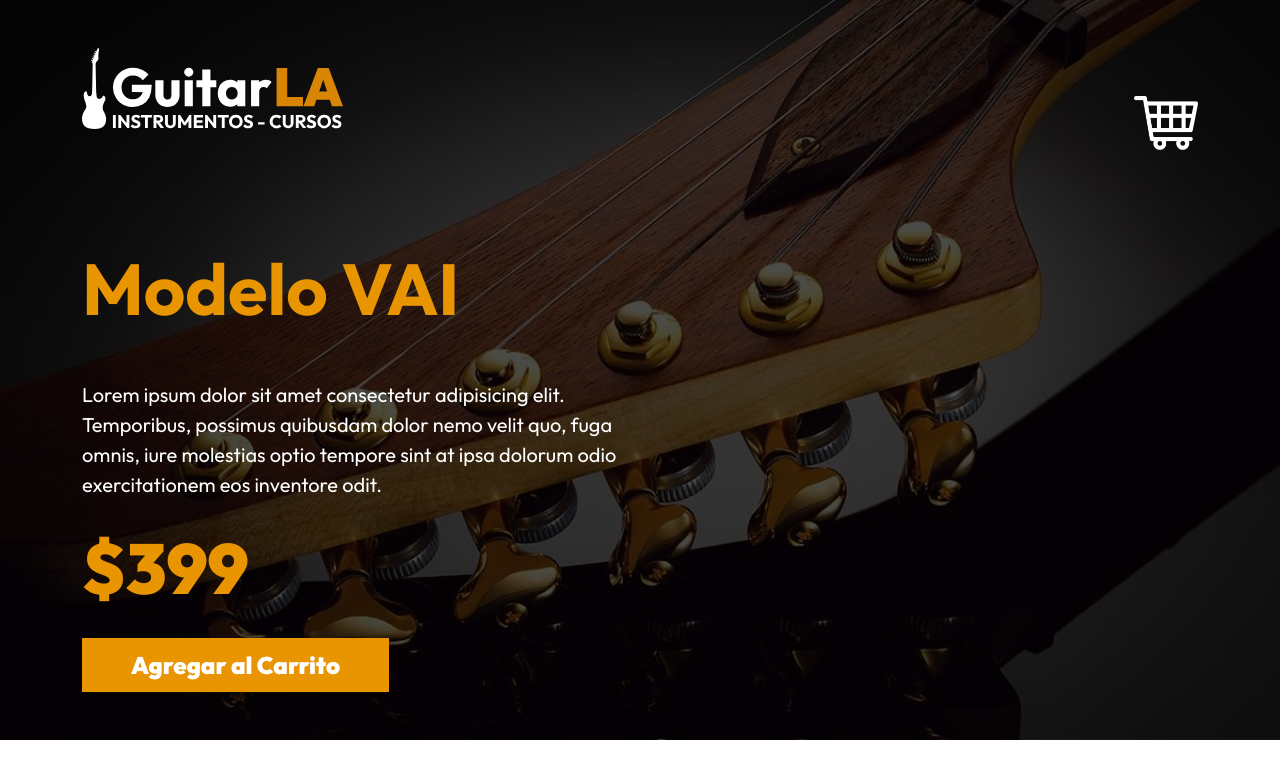
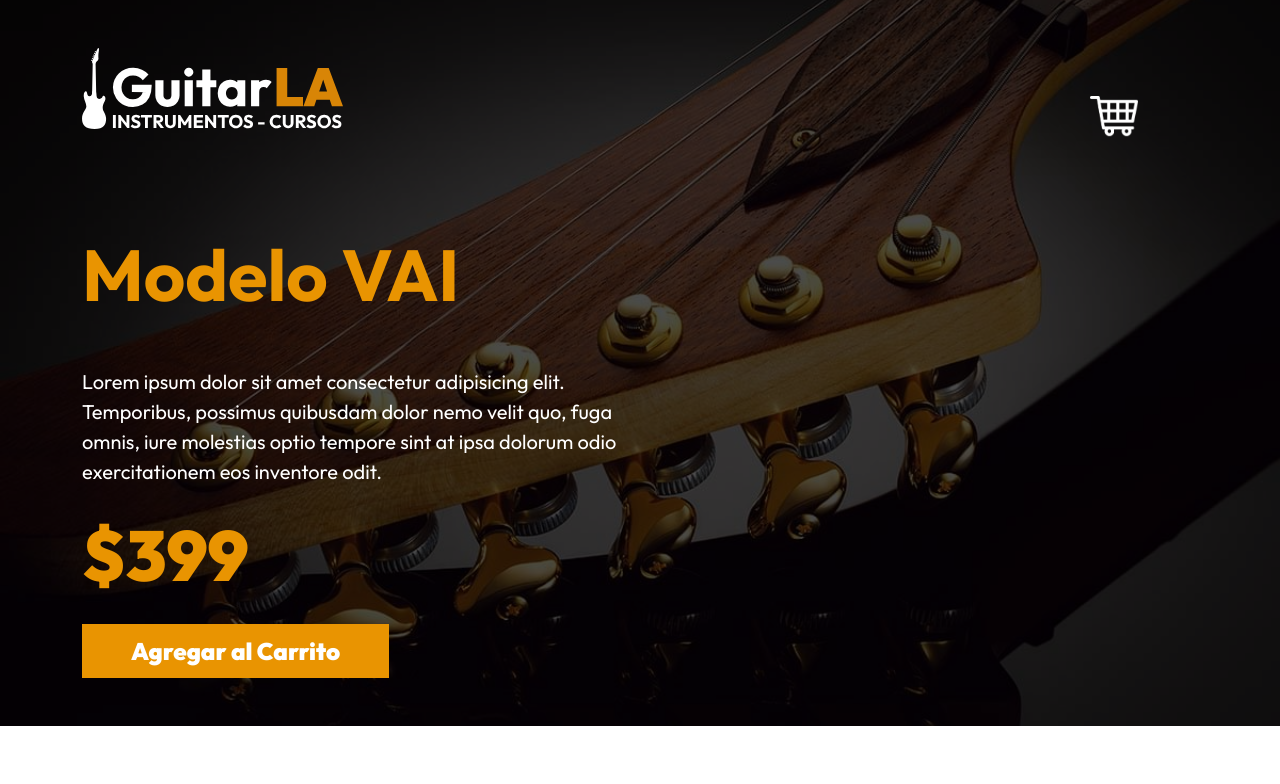
Before and after one commit to Elizabeth1690/guitar-vue, a Vue app: page / in a window 1280 px wide. Shown: the top 784 px of the page. Built offline with nearby package versions, Linux system fonts and the light colour scheme.

Commit message:
se sigue corriguiendo el icono del carrito ya que no a quedado bien, toca hacer commit porque es la unica forma de que se actualice cuando se despliega

```diff
--- a/src/style.css
+++ b/src/style.css
@@ -13,7 +13,8 @@
   border: none;
   max-width: 2rem;
   position: relative;
-  z-index: 50;
+  z-index: 100;
+  margin-right: 60px;
 }
 
 .carrito #carrito {
@@ -77,7 +78,7 @@
 
 @media (min-width: 992px) {
   .carrito {
-    max-width: 4rem;
+    max-width: 3rem;
   }
 
   #carrito img {
```
